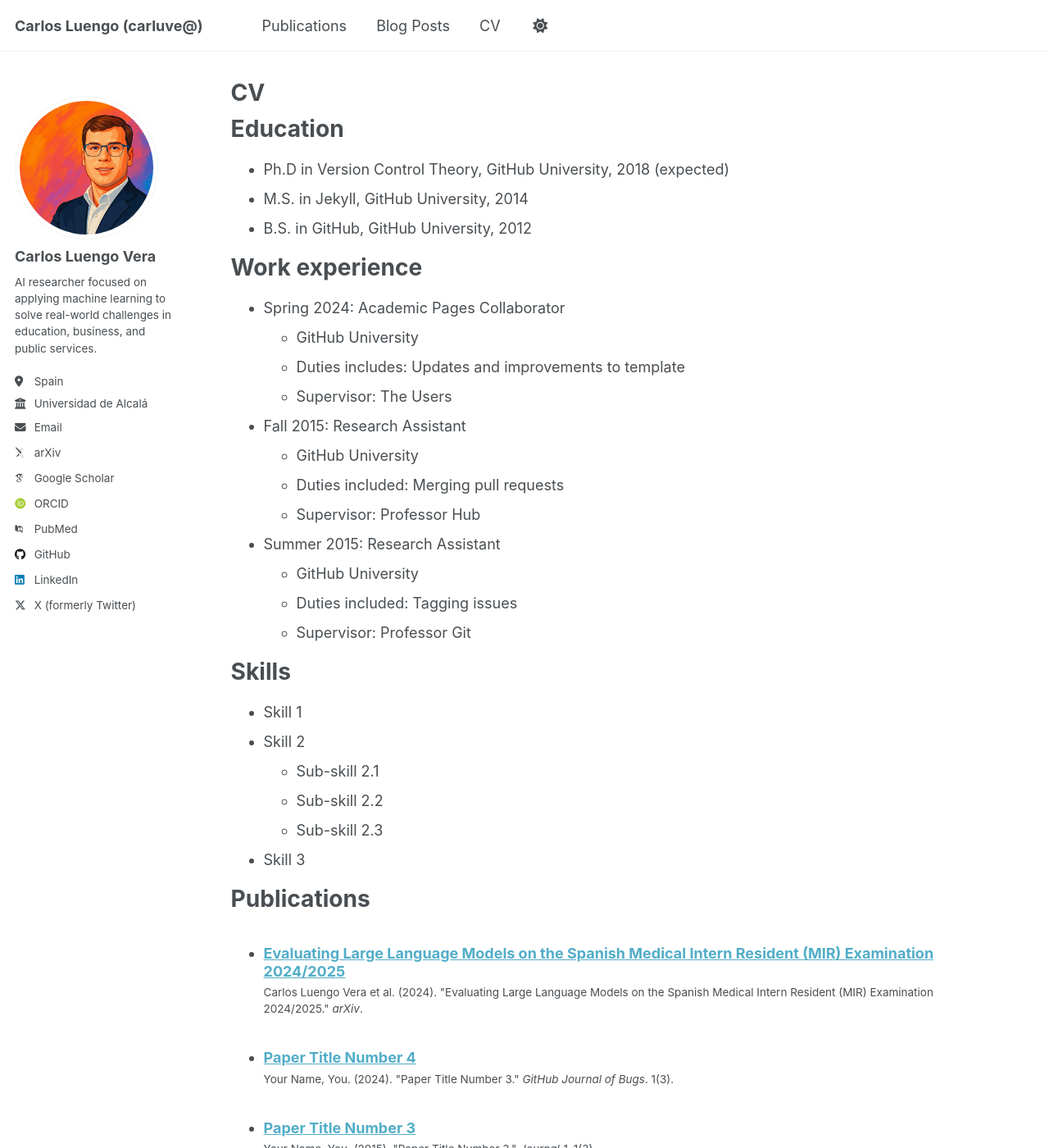
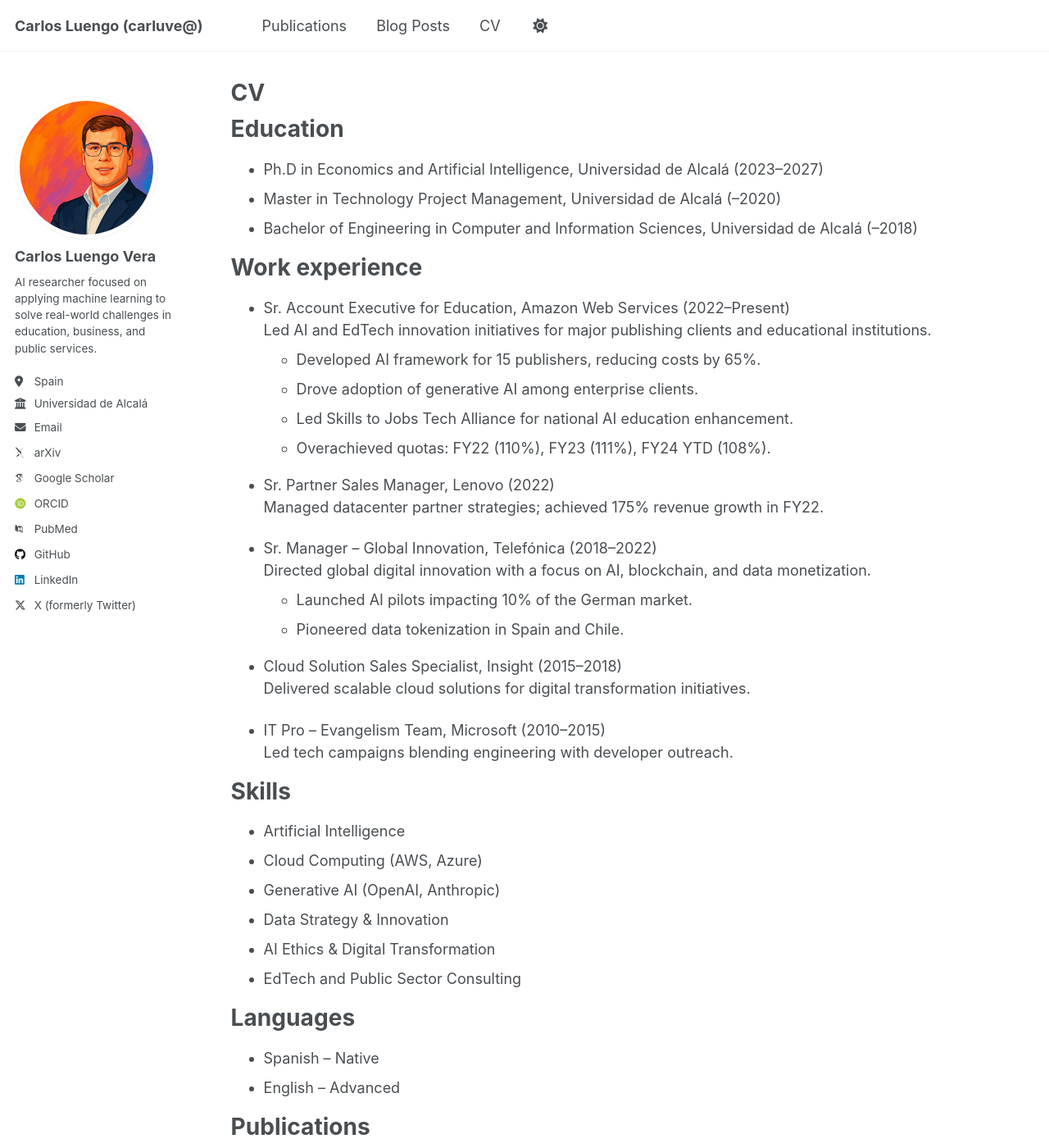
Before and after one commit to Carluve/carluve.github.io, a Jekyll site: the page built from _pages/cv.md, in a window 1280 px wide and 1400 px high. Shown: the whole window at 82% size. Built offline with Jekyll 4.4.1, drawn with Linux system fonts in a browser that asks for light colours; some web fonts are replaced; some of the changed text lies outside the part shown.

Commit message:
CV Actualizado

```diff
--- a/_pages/cv.md
+++ b/_pages/cv.md
@@ -11,54 +11,67 @@ redirect_from:
 
 Education
 ======
-* Ph.D in Version Control Theory, GitHub University, 2018 (expected)
-* M.S. in Jekyll, GitHub University, 2014
-* B.S. in GitHub, GitHub University, 2012
+* Ph.D in Economics and Artificial Intelligence, Universidad de Alcalá (2023–2027)
+* Master in Technology Project Management, Universidad de Alcalá (–2020)
+* Bachelor of Engineering in Computer and Information Sciences, Universidad de Alcalá (–2018)
 
 Work experience
 ======
-* Spring 2024: Academic Pages Collaborator
-  * GitHub University
-  * Duties includes: Updates and improvements to template
-  * Supervisor: The Users
+* Sr. Account Executive for Education, Amazon Web Services (2022–Present)
+  Led AI and EdTech innovation initiatives for major publishing clients and educational institutions.
+  - Developed AI framework for 15 publishers, reducing costs by 65%.
+  - Drove adoption of generative AI among enterprise clients.
+  - Led Skills to Jobs Tech Alliance for national AI education enhancement.
+  - Overachieved quotas: FY22 (110%), FY23 (111%), FY24 YTD (108%).
 
-* Fall 2015: Research Assistant
-  * GitHub University
-  * Duties included: Merging pull requests
-  * Supervisor: Professor Hub
+* Sr. Partner Sales Manager, Lenovo (2022)
+  Managed datacenter partner strategies; achieved 175% revenue growth in FY22.
 
-* Summer 2015: Research Assistant
-  * GitHub University
-  * Duties included: Tagging issues
-  * Supervisor: Professor Git
+* Sr. Manager – Global Innovation, Telefónica (2018–2022)
+  Directed global digital innovation with a focus on AI, blockchain, and data monetization.
+  - Launched AI pilots impacting 10% of the German market.
+  - Pioneered data tokenization in Spain and Chile.
+
+* Cloud Solution Sales Specialist, Insight (2015–2018)
+  Delivered scalable cloud solutions for digital transformation initiatives.
+
+* IT Pro – Evangelism Team, Microsoft (2010–2015)
+  Led tech campaigns blending engineering with developer outreach.
 
 Skills
 ======
-* Skill 1
-* Skill 2
-  * Sub-skill 2.1
-  * Sub-skill 2.2
-  * Sub-skill 2.3
-* Skill 3
+* Artificial Intelligence
+* Cloud Computing (AWS, Azure)
+* Generative AI (OpenAI, Anthropic)
+* Data Strategy & Innovation
+* AI Ethics & Digital Transformation
+* EdTech and Public Sector Consulting
+
+Languages
+======
+* Spanish – Native
+* English – Advanced
 
 Publications
 ======
-  <ul>{% for post in site.publications reversed %}
-    {% include archive-single-cv.html %}
-  {% endfor %}</ul>
+<ul>{% for post in site.publications reversed %}
+  {% include archive-single-cv.html %}
+{% endfor %}</ul>
 
 Talks
 ======
-  <ul>{% for post in site.talks reversed %}
-    {% include archive-single-talk-cv.html  %}
-  {% endfor %}</ul>
+<ul>{% for post in site.talks reversed %}
+  {% include archive-single-talk-cv.html  %}
+{% endfor %}</ul>
 
 Teaching
 ======
-  <ul>{% for post in site.teaching reversed %}
-    {% include archive-single-cv.html %}
-  {% endfor %}</ul>
+<ul>{% for post in site.teaching reversed %}
+  {% include archive-single-cv.html %}
+{% endfor %}</ul>
 
 Service and leadership
 ======
-* Currently signed in to 43 different slack teams
+* Speaker at various international EdTech and AI conferences
+* Mentor in AI & cloud careers for university programs
+* Contributor to open policy discussions on generative AI
```
